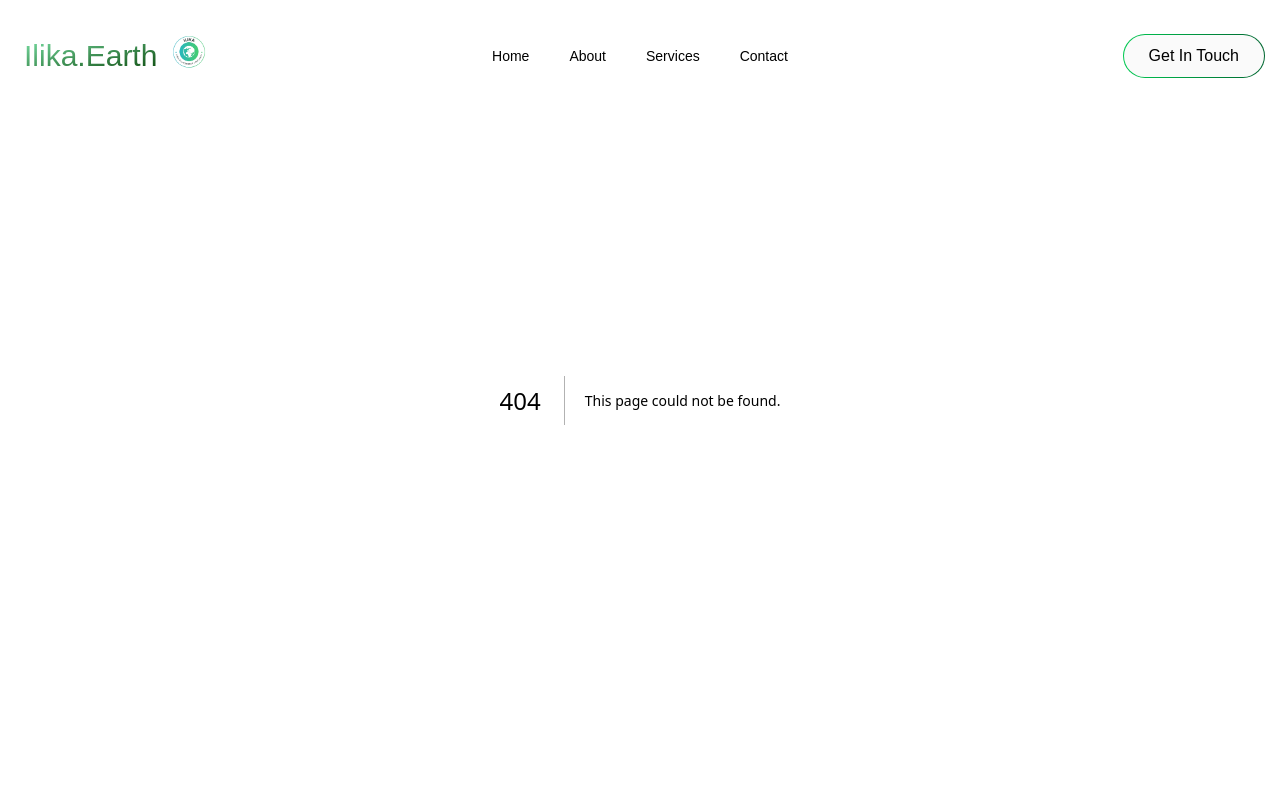
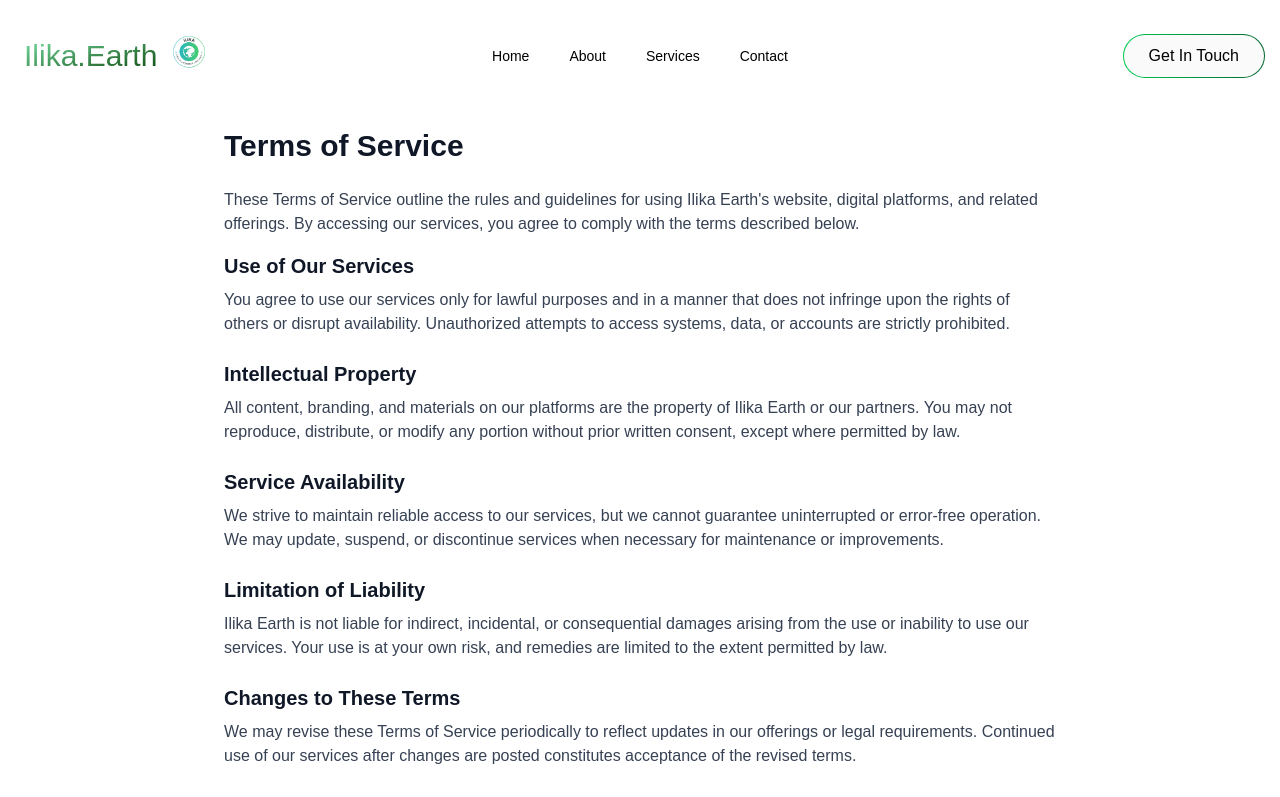
Before and after one commit to JayGupta930/ilika_earth, a Next.js app: page /terms in a window 1280 px wide. Before the commit this address had no page. Shown: the top 797 px of the page. Built offline with nearby package versions, Linux system fonts and the light colour scheme.

Commit message:
feat(terms): add Terms of Service page with metadata and static content

```diff
--- /dev/null
+++ b/src/app/terms/page.js
@@ -0,0 +1,69 @@
+export const metadata = {
+  title: "Terms of Service | Ilika Earth",
+  description: "Understand the terms and conditions that govern your use of Ilika Earth's services.",
+};
+
+export default function TermsOfServicePage() {
+  return (
+    <main className="max-w-4xl mx-auto px-4 sm:px-6 lg:px-8 py-16 bg-white text-gray-900 dark:bg-white dark:text-gray-900 mt-16">
+      <h1 className="text-3xl font-semibold mb-6">Terms of Service</h1>
+      <p className="mb-4 text-gray-700">
+        These Terms of Service outline the rules and guidelines for using Ilika Earth's
+        website, digital platforms, and related offerings. By accessing our services,
+        you agree to comply with the terms described below.
+      </p>
+
+      <section className="mb-6">
+        <h2 className="text-xl font-semibold mb-2">Use of Our Services</h2>
+        <p className="text-gray-700">
+          You agree to use our services only for lawful purposes and in a manner that
+          does not infringe upon the rights of others or disrupt availability. Unauthorized
+          attempts to access systems, data, or accounts are strictly prohibited.
+        </p>
+      </section>
+
+      <section className="mb-6">
+        <h2 className="text-xl font-semibold mb-2">Intellectual Property</h2>
+        <p className="text-gray-700">
+          All content, branding, and materials on our platforms are the property of Ilika
+          Earth or our partners. You may not reproduce, distribute, or modify any portion
+          without prior written consent, except where permitted by law.
+        </p>
+      </section>
+
+      <section className="mb-6">
+        <h2 className="text-xl font-semibold mb-2">Service Availability</h2>
+        <p className="text-gray-700">
+          We strive to maintain reliable access to our services, but we cannot guarantee
+          uninterrupted or error-free operation. We may update, suspend, or discontinue
+          services when necessary for maintenance or improvements.
+        </p>
+      </section>
+
+      <section className="mb-6">
+        <h2 className="text-xl font-semibold mb-2">Limitation of Liability</h2>
+        <p className="text-gray-700">
+          Ilika Earth is not liable for indirect, incidental, or consequential damages
+          arising from the use or inability to use our services. Your use is at your own
+          risk, and remedies are limited to the extent permitted by law.
+        </p>
+      </section>
+
+      <section className="mb-6">
+        <h2 className="text-xl font-semibold mb-2">Changes to These Terms</h2>
+        <p className="text-gray-700">
+          We may revise these Terms of Service periodically to reflect updates in our
+          offerings or legal requirements. Continued use of our services after changes
+          are posted constitutes acceptance of the revised terms.
+        </p>
+      </section>
+
+      <section>
+        <h2 className="text-xl font-semibold mb-2">Contact Us</h2>
+        <p className="text-gray-700">
+          For questions about these terms, please contact us at <a href="mailto:info@ilika.earth" className="text-green-600 dark:text-green-400 underline">info@ilika.earth</a>
+        </p>
+      </section>
+    </main>
+  );
+}
```
